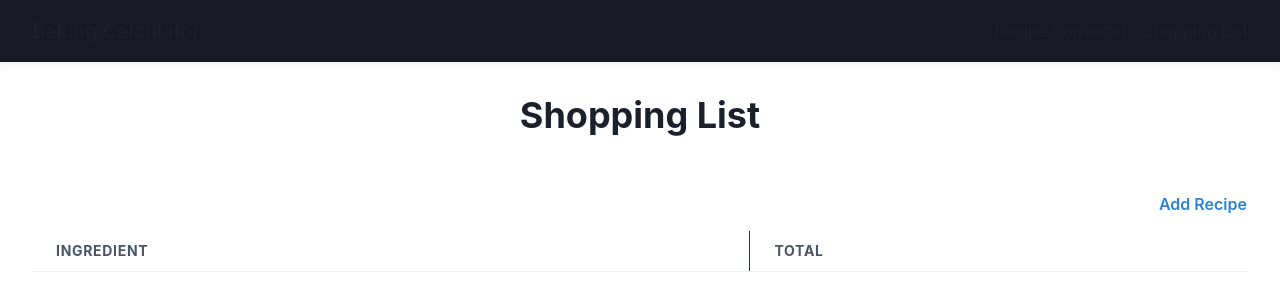
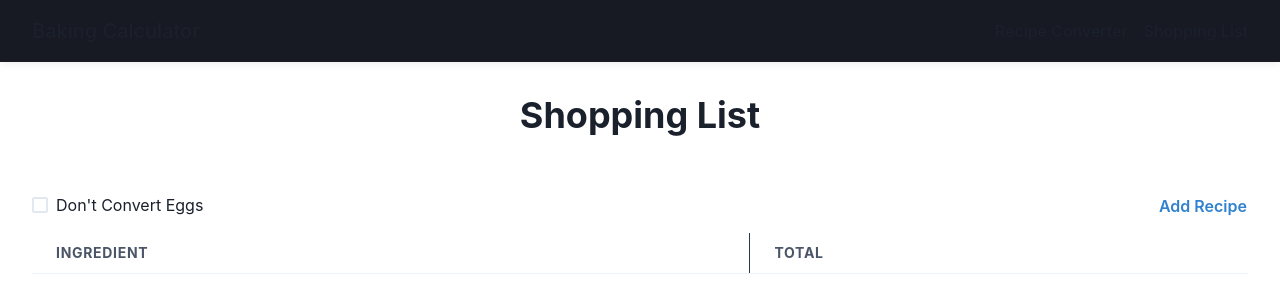
Before and after one commit to meghandoherty/baking-calculator, a React (Vite) app: page /baking-calculator/shopping-list in a window 1280 px wide. Shown: the top 300 px of the page. Built offline with nearby package versions, Linux system fonts and the light colour scheme.

Commit message:
option to not convert eggs

```diff
--- a/src/pages/ShoppingList/ShoppingList.module.scss
+++ b/src/pages/ShoppingList/ShoppingList.module.scss
@@ -15,3 +15,9 @@
     }
   }
 }
+
+.controls {
+  display: flex;
+  align-items: center;
+  justify-content: space-between;
+}
--- a/src/pages/ShoppingList/index.tsx
+++ b/src/pages/ShoppingList/index.tsx
@@ -1,5 +1,6 @@
 import {
   Button,
+  Checkbox,
   Table,
   TableContainer,
   Tbody,
@@ -16,6 +17,7 @@ import ShoppingListTableHeader from "../../components/ShoppingListTableHeader";
 import { RecipeForShoppingList } from "../../types";
 
 import styles from "./ShoppingList.module.scss";
+import { addIngredientQuantities } from "./utils";
 
 const ShoppingList = () => {
   const [shoppingListRecipes, setShoppingListRecipes] = useState<
@@ -23,6 +25,8 @@ const ShoppingList = () => {
   >(JSON.parse(localStorage.getItem("shoppingList") || "[]"));
   const navigate = useNavigate();
   const { state } = useLocation();
+
+  const [shouldConvertEggs, setShouldConvertEggs] = useState(false);
 
   useEffect(() => {
     localStorage.setItem("shoppingList", JSON.stringify(shoppingListRecipes));
@@ -49,6 +53,16 @@ const ShoppingList = () => {
 
   return (
     <>
+      <div className={styles["controls"]}>
+        <div>
+          <Checkbox
+            isChecked={shouldConvertEggs}
+            onChange={() => setShouldConvertEggs((prev) => !prev)}
+          >
+            Don't Convert Eggs
+          </Checkbox>
+        </div>
+
         <Button
           colorScheme="blue"
           className="align-self-flex-end"
@@ -57,6 +71,7 @@ const ShoppingList = () => {
         >
           Add Recipe
         </Button>
+      </div>
       <TableContainer>
         <Table className={styles["shopping-list-table"]}>
           <Thead>
@@ -99,14 +114,12 @@ const ShoppingList = () => {
                   );
                 })}
                 <Td>
-                  {shoppingListRecipes.reduce((res, curr) => {
-                    if (curr.ingredients[ingredientName]) {
-                      res += curr.ingredients[ingredientName].totalQuantity;
-                    }
-                    return res;
-                  }, 0)}{" "}
-                  {isCustomIngredientMap[ingredientName] ? " " : " g "}
-                  {ingredientName}
+                  {addIngredientQuantities(
+                    shoppingListRecipes,
+                    ingredientName,
+                    isCustomIngredientMap,
+                    shouldConvertEggs
+                  )}
                 </Td>
               </Tr>
             ))}
--- /dev/null
+++ b/src/pages/ShoppingList/utils.ts
@@ -0,0 +1,52 @@
+import { ingredientsWithMeasurements } from "../../ingredients";
+import { EGG_AMOUNT, EGG_SIZE } from "../../regex";
+import { RecipeForShoppingList } from "../../types";
+
+export const addIngredientQuantities = (
+  shoppingListRecipes: RecipeForShoppingList[],
+  ingredientName: string,
+  isCustomIngredientMap: Record<string, boolean>,
+  shouldConvertEggs: boolean
+): string => {
+  const totalQuantity = shoppingListRecipes.reduce((res, curr) => {
+    if (curr.ingredients[ingredientName]) {
+      res += curr.ingredients[ingredientName].totalQuantity;
+    }
+    return res;
+  }, 0);
+
+  if (
+    !shouldConvertEggs &&
+    ["Egg (fresh)", "Egg white (fresh", "Egg yolk (fresh)"].includes(
+      ingredientName
+    )
+  ) {
+    const initial: Record<string, number> = {};
+    const sizes = Object.keys(
+      ingredientsWithMeasurements[ingredientName]
+    ).reduce((obj, size) => {
+      obj[size] = 0;
+      return obj;
+    }, initial);
+
+    for (const recipe of shoppingListRecipes) {
+      if (recipe.ingredients[ingredientName]) {
+        for (const parsedLine of recipe.ingredients[ingredientName]
+          .parsedLines) {
+          sizes[parsedLine.regexMatch[EGG_SIZE]] += parseInt(
+            parsedLine.regexMatch[EGG_AMOUNT]
+          );
+        }
+      }
+    }
+
+    return `${Object.entries(sizes)
+      .filter(([, value]) => value !== 0)
+      .map(([size, value]) => `${value} ${size}`)
+      .join(", ")} ${ingredientName}`;
+  }
+
+  return `${totalQuantity} ${
+    isCustomIngredientMap[ingredientName] ? " " : " g "
+  } ${ingredientName}`;
+};
--- a/src/pages/ShoppingListAddRecipe/index.tsx
+++ b/src/pages/ShoppingListAddRecipe/index.tsx
@@ -85,6 +85,7 @@ const ShoppingListAddRecipe = () => {
               totalQuantity: 0,
               lines: [],
               isCustomIngredient,
+              parsedLines: [],
             };
           }
 
@@ -95,6 +96,9 @@ const ShoppingListAddRecipe = () => {
               currentIngredient.totalQuantity + quantity;
 
             currentIngredient.lines.push(recipeLine.originalLine);
+            if (recipeLine.parsedLine) {
+              currentIngredient.parsedLines.push(recipeLine.parsedLine);
+            }
           }
         } else {
           miscIngredients.push(recipeLine.originalLine);
--- a/src/types.ts
+++ b/src/types.ts
@@ -92,5 +92,6 @@ export type RecipeForShoppingList = {
 export type AggregatedIngredientInfo = {
   totalQuantity: number;
   lines: string[];
+  parsedLines: ParsedLine[];
   isCustomIngredient: boolean;
 };
--- a/src/utils.ts
+++ b/src/utils.ts
@@ -172,7 +172,7 @@ export const findClosestKeySingle = (
     console.error(`No match found for '${searchTerm}'`, potentialMatches);
 
     // TODO: better logic to avoid nut butters?
-    // Butter offten has qualifiers, so just see it it contains that word
+    // Butter often has qualifiers, so just see it it contains that word
     if (searchTerm.includes("butter")) {
       return ingredientsFuse.search("butter")[0];
     }
@@ -445,6 +445,7 @@ export const convertRecipe = (
     if (line.length === 0) continue;
 
     const parsedLine = parseRecipeLine(line);
+    console.log(recipeText, parsedLine);
 
     if (!parsedLine) {
       conversion.push({
```
Lines whose indentation alone changed are shown as unchanged.
